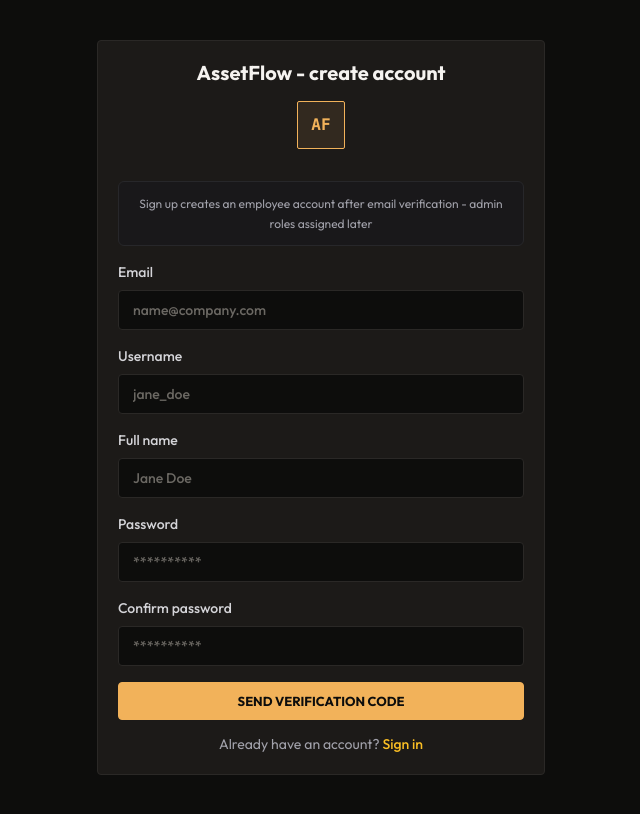
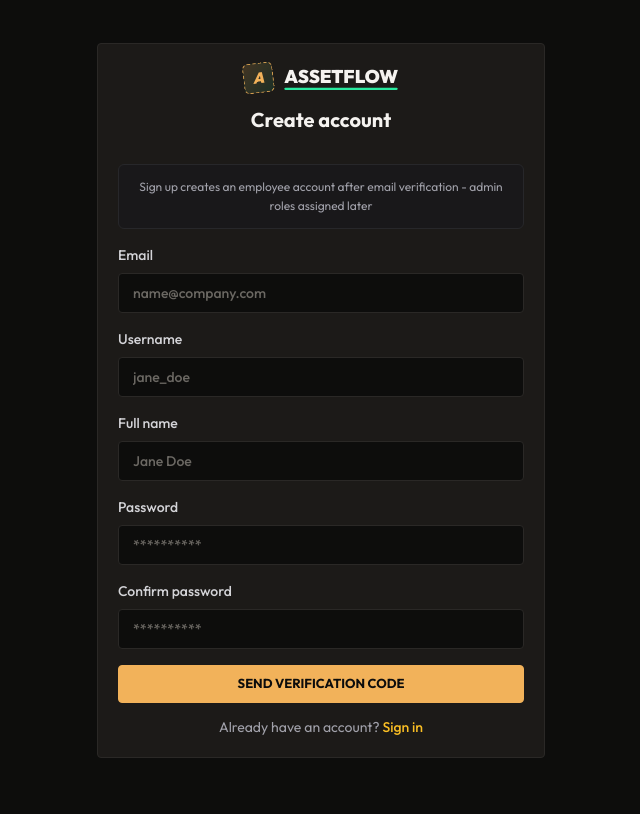
Before and after one commit to krishnapaljadeja/Odoo_GN_26, a React (Vite) app in the folder client/: page /signup in a window 1280 px wide. Shown: the whole page, without its empty margins (319-959 px from the left). Built offline with nearby package versions, Linux system fonts and the light colour scheme; no server answers.

Commit message:
Fix:updated the site header/auth UI to use a themed AssetFlow-style

```diff
--- /dev/null
+++ b/client/src/app/components/brand/AssetFlowLogo.jsx
@@ -0,0 +1,34 @@
+import React from "react";
+import { Link } from "react-router-dom";
+
+const AssetFlowLogo = ({ as: Component = Link, to = "/", compact = false, className = "", ...props }) => {
+  const content = (
+    <>
+      <span className="assetflow-logo__mark" aria-hidden="true">
+        A
+      </span>
+      {!compact && (
+        <span className="assetflow-logo__wordmark-wrap">
+          <span className="assetflow-logo__wordmark">ASSETFLOW</span>
+          <span className="assetflow-logo__underline" aria-hidden="true" />
+        </span>
+      )}
+    </>
+  );
+
+  if (Component === Link) {
+    return (
+      <Link to={to} className={`assetflow-logo ${className}`.trim()} aria-label="AssetFlow home" {...props}>
+        {content}
+      </Link>
+    );
+  }
+
+  return (
+    <Component className={`assetflow-logo ${className}`.trim()} aria-label="AssetFlow" {...props}>
+      {content}
+    </Component>
+  );
+};
+
+export default AssetFlowLogo;
--- /dev/null
+++ b/client/src/app/components/brand/index.js
@@ -0,0 +1 @@
+export { default as AssetFlowLogo } from "./AssetFlowLogo";
--- a/client/src/app/components/layout/Sidebar.jsx
+++ b/client/src/app/components/layout/Sidebar.jsx
@@ -12,6 +12,7 @@ import {
   BarChart3,
   Bell,
 } from "lucide-react";
+import { AssetFlowLogo } from "../brand";
 
 // Exact order from the mockup sidebar (every internal screen).
 const NAV_ITEMS = [
@@ -47,16 +48,9 @@ export const SidebarLinks = ({ compact = false }) => {
 };
 
 const Sidebar = () => {
-  const role = useSelector((state) => state.auth.user.role);
-
   return (
     <nav className="flex h-full flex-col gap-1 p-3 border-r border-[#2a2826] bg-[#141312] font-space-mono">
-      <div className="mb-4 flex items-center gap-2 px-2 py-2">
-        <div className="flex h-5 w-5 items-center justify-center rounded bg-[#f2b25a] text-[11px] font-bold text-zinc-950">
-          A
-        </div>
-        <span className="text-base font-bold tracking-tight text-zinc-50">AssetFlow</span>
-      </div>
+      <AssetFlowLogo className="mb-4 px-2 py-2" />
 
       <SidebarLinks />
     </nav>
--- a/client/src/app/containers/Navbar/_NavbarMain.jsx
+++ b/client/src/app/containers/Navbar/_NavbarMain.jsx
@@ -9,15 +9,16 @@ import { NavLink } from "react-router-dom";
 import { useSelector } from "react-redux";
 
 import SignoutButton from "../SignoutButton";
+import { AssetFlowLogo } from "../../components/brand";
 
 const NavbarMain = () => {
   const auth = useSelector((state) => state.auth);
   return (
     <nav className="Navbar">
       <div className="inner container is-fixed">
+        <AssetFlowLogo />
 
         <div className="nav-links">
-
           {auth.isAuthenticated ? (
             <React.Fragment>
               <SignoutButton />
--- a/client/src/app/containers/Navbar/index.scss
+++ b/client/src/app/containers/Navbar/index.scss
@@ -19,6 +19,7 @@ $nav-height: 4rem;
         display: flex;
         height: $nav-height;
         justify-content: space-between;
+        gap: 1rem;
 
         a {
             display: inline-block;
@@ -30,37 +31,12 @@ $nav-height: 4rem;
         }
     }
 
-    .logo-brand {
+    .assetflow-logo {
         display: inline-flex;
-        align-items: center;
-        gap: 0.6rem;
-        text-decoration: none;
-        color: inherit;
+        flex: 0 0 auto;
 
-        .brand-logo-mark {
-            font-family: "Anybody", sans-serif;
-            font-style: italic;
-            font-size: 1.1rem;
-            background: rgba(242,178,90,0.18);
-            border: 1px dashed #f2b25a;
-            border-radius: 6px;
-            width: 26px;
-            height: 26px;
-            display: inline-flex;
-            align-items: center;
-            justify-content: center;
-            color: #f2b25a;
-            line-height: 1;
-            font-weight: 800;
-            transform: rotate(-8deg);
-        }
-
-        .brand-name {
-            font-family: "Anybody", sans-serif;
-            font-size: 1.15rem;
-            font-weight: 800;
-            letter-spacing: -0.02em;
-            color: inherit;
+        &:hover {
+            color: #f5f3f0;
         }
     }
 
@@ -68,6 +44,7 @@ $nav-height: 4rem;
         display: inline-flex;
         align-items: center;
         gap: 1.5rem;
+        margin-left: auto;
 
         a {
             text-decoration: none;
--- a/client/src/app/routes/Landing/index.scss
+++ b/client/src/app/routes/Landing/index.scss
@@ -41,6 +41,27 @@ body.landing-theme {
         &:hover {
           color: #28e99f !important;
         }
+      }
+
+      .assetflow-logo {
+        color: #f4f4f5 !important;
+        font-family: "Outfit", sans-serif;
+        text-transform: none;
+
+        &:hover {
+          color: #f4f4f5 !important;
+        }
+      }
+
+      .assetflow-logo__mark {
+        font-family: "Outfit", sans-serif;
+      }
+
+      .assetflow-logo__wordmark {
+        color: #f4f4f5;
+        font-family: "Outfit", sans-serif;
+        font-size: 1.05rem;
+        letter-spacing: 0;
       }
 
       .active {
@@ -556,6 +577,18 @@ body.landing-theme {
     .Navbar .inner a {
       font-size: 0.65rem !important;
     }
+
+    .Navbar .inner .assetflow-logo__wordmark {
+      font-size: 0.88rem !important;
+    }
+
+    .Navbar .inner {
+      gap: 0.75rem;
+    }
+
+    .Navbar .nav-links {
+      gap: 0.75rem;
+    }
   }
 
   // Very small screens
--- a/client/src/app/routes/Login/index.jsx
+++ b/client/src/app/routes/Login/index.jsx
@@ -10,6 +10,7 @@ import { loginSchema } from "@/features/auth/schemas";
 import { getApiMessage } from "@/lib/api";
 import { Button, Card, CardContent, CardHeader, CardTitle, Input } from "../../components/ui";
 import { Reveal } from "../../components/animation";
+import { AssetFlowLogo } from "../../components/brand";
 
 const Login = () => {
   const history = useHistory();
@@ -45,10 +46,8 @@ const Login = () => {
       <Reveal>
         <Card as="form" className="w-full max-w-md" onSubmit={handleSubmit(onSubmit)} noValidate>
           <CardHeader className="text-center">
-            <CardTitle className="text-xl">AssetFlow &ndash; login</CardTitle>
-            <div className="mx-auto mt-4 flex h-12 w-12 items-center justify-center rounded-sm border border-[#f2b25a] bg-[#f2b25a]/10 text-base font-bold font-mono text-[#f2b25a]">
-              AF
-            </div>
+            <AssetFlowLogo as="div" className="auth-brand mx-auto mb-4" />
+            <CardTitle className="text-xl">Login</CardTitle>
           </CardHeader>
           <CardContent>
             <label className="grid gap-2 text-sm font-medium text-zinc-300" htmlFor="email">
--- a/client/src/app/routes/Signup/index.jsx
+++ b/client/src/app/routes/Signup/index.jsx
@@ -10,6 +10,7 @@ import { signupSchema, verifySignupSchema } from "@/features/auth/schemas";
 import { getApiMessage } from "@/lib/api";
 import { Button, Card, CardContent, CardHeader, CardTitle, Input } from "../../components/ui";
 import { Reveal } from "../../components/animation";
+import { AssetFlowLogo } from "../../components/brand";
 
 const Signup = () => {
   const history = useHistory();
@@ -59,12 +60,10 @@ const Signup = () => {
       <Reveal>
         <Card className="w-full max-w-md">
           <CardHeader className="text-center">
+            <AssetFlowLogo as="div" className="auth-brand mx-auto mb-4" />
             <CardTitle className="text-xl">
-              {pendingEmail ? "AssetFlow - verify email" : "AssetFlow - create account"}
+              {pendingEmail ? "Verify email" : "Create account"}
             </CardTitle>
-            <div className="mx-auto mt-4 flex h-12 w-12 items-center justify-center rounded-sm border border-[#f2b25a] bg-[#f2b25a]/10 text-base font-bold font-mono text-[#f2b25a]">
-              AF
-            </div>
           </CardHeader>
           <CardContent>
             {!pendingEmail ? (
--- a/client/src/app/styles/index.scss
+++ b/client/src/app/styles/index.scss
@@ -230,6 +230,63 @@ code, pre, .mono-text, .badge, .ui-badge, td.font-medium, .asset-tag, .font-spac
   justify-content: center;
 }
 
+.assetflow-logo {
+  align-items: center;
+  color: #f5f3f0;
+  display: inline-flex;
+  gap: 0.625rem;
+  text-decoration: none;
+  width: fit-content;
+}
+
+.assetflow-logo__mark {
+  align-items: center;
+  background: linear-gradient(135deg, rgba(242, 178, 90, 0.18), rgba(40, 233, 159, 0.1));
+  border: 1px dashed rgba(242, 178, 90, 0.82);
+  border-radius: 5px;
+  color: #f2b25a;
+  display: inline-flex;
+  flex: 0 0 auto;
+  font-family: "Outfit", sans-serif;
+  font-size: 0.875rem;
+  font-style: italic;
+  font-weight: 900;
+  height: 1.75rem;
+  justify-content: center;
+  line-height: 1;
+  transform: rotate(-7deg);
+  width: 1.75rem;
+}
+
+.assetflow-logo__wordmark-wrap {
+  display: inline-flex;
+  flex-direction: column;
+  gap: 0.125rem;
+}
+
+.assetflow-logo__wordmark {
+  color: #f5f3f0;
+  font-family: "Outfit", sans-serif;
+  font-size: 1.0625rem;
+  font-weight: 900;
+  letter-spacing: 0;
+  line-height: 1;
+  text-transform: uppercase;
+}
+
+.assetflow-logo__underline {
+  background: #28e99f;
+  border-radius: 999px;
+  display: block;
+  height: 0.125rem;
+  width: 100%;
+}
+
+.auth-brand {
+  transform: scale(1.08);
+  transform-origin: center;
+}
+
 @keyframes ui-spin {
   to {
     transform: rotate(360deg);
```
